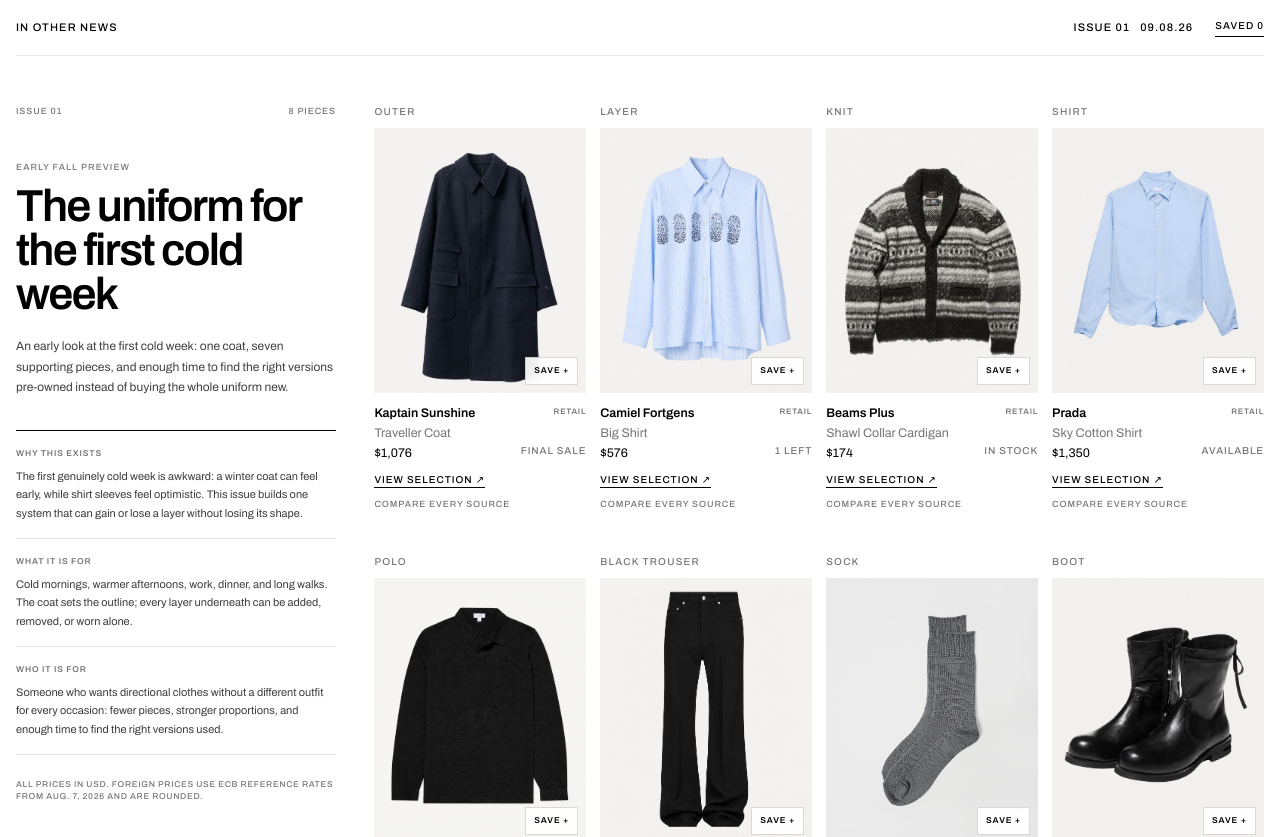
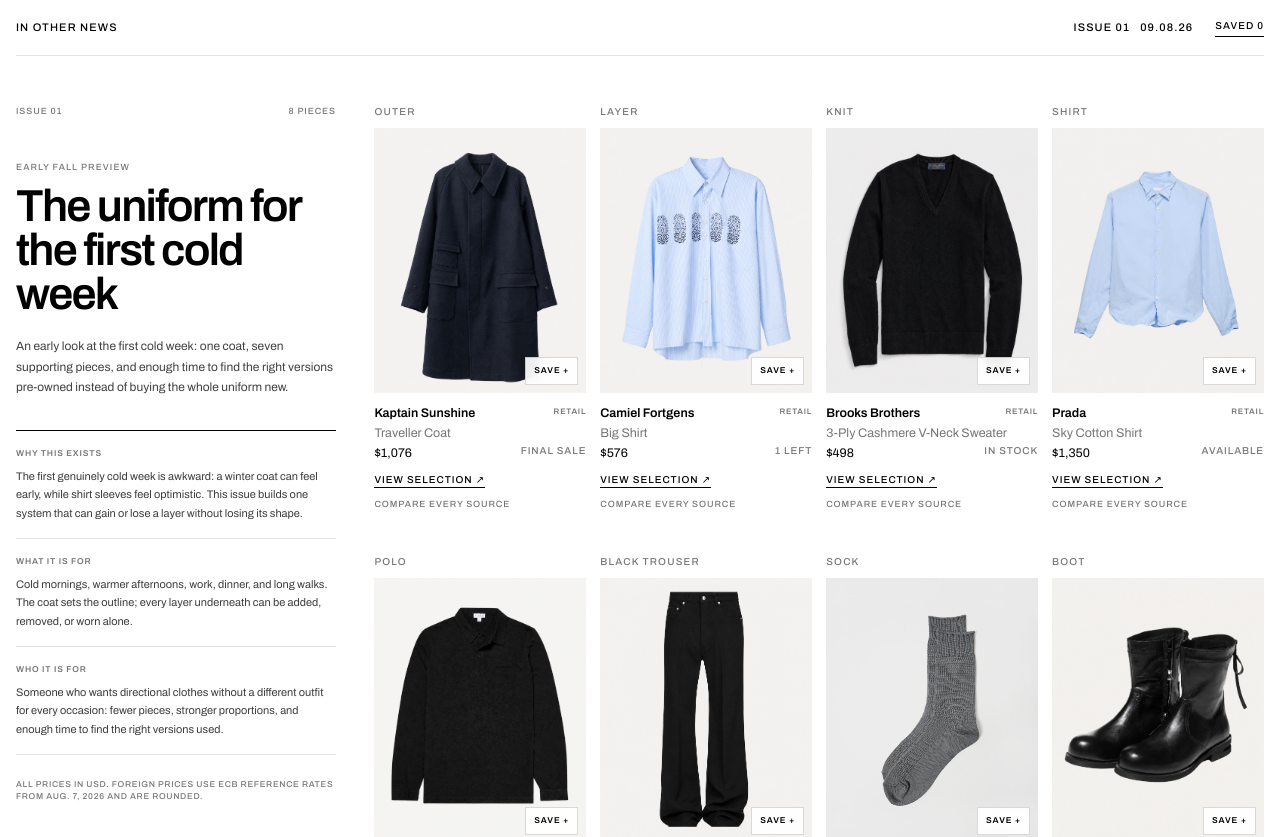
Before and after one commit to henrygreelis-glitch/in-other-news, a Next.js app: page / in a window 1280 px wide. Shown: the top 837 px of the page. Built offline with nearby package versions, Linux system fonts and the light colour scheme.

Commit message:
Swap in Brooks Brothers cashmere knit

```diff
--- a/issue.jsx
+++ b/issue.jsx
@@ -154,26 +154,27 @@ export const PICKS = [
     alternatives: [],
   }),
   definePiece({
-    id: "beams-plus-shawl-cardigan",
+    id: "brooks-brothers-cashmere-v-neck",
+    legacy_ids: ["beams-plus-shawl-cardigan"],
     slot: "Knit",
     ebay_search_href:
-      "https://www.ebay.com/sch/i.html?_nkw=BEAMS+PLUS+Shawl+Collar+Cardigan&_sacat=0&LH_ItemCondition=3000",
+      "https://www.ebay.com/sch/i.html?_nkw=Brooks+Brothers+3-Ply+Cashmere+V-Neck+Sweater+Black+MS01260&_sacat=0&LH_ItemCondition=3000",
     why_selected:
-      "Reads as tailoring from the front and a sweatshirt from behind. The closer body goes under the coat without adding bulk.",
+      "The deep V leaves the blue shirt visible while the black cashmere connects the top half to the denim and boots. Its clean shape adds warmth without another bulky collar.",
     why_this_source:
-      "BEAMS sizing can be difficult to translate secondhand. The original listing gives the most useful baseline for choosing the correct size before hunting for a used one.",
+      "The dense 3-ply cashmere is the reason to choose this version: it behaves like a proper layer instead of a fragile luxury basic. Buying it new also avoids stretched necklines and hidden knit damage.",
     hero: {
-      id: "beams-shawl-cardigan-38150255148",
+      id: "brooks-brothers-ms01260-black",
       source_type: "retail",
-      source: "BEAMS",
-      brand: "Beams Plus",
-      item: "Shawl Collar Cardigan",
-      price: "$174",
+      source: "Brooks Brothers",
+      brand: "Brooks Brothers",
+      item: "3-Ply Cashmere V-Neck Sweater",
+      price: "$498",
       condition: "New",
-      sizes_available: "Check retailer",
+      sizes_available: "XS–XXL",
       status: "In stock",
-      href: "https://www.beams.co.jp/item/beamsplus/tops/38150255148/",
-      image: "/products/shawl-cardigan-clean.jpg",
+      href: "https://www.brooksbrothers.com/3-ply-cashmere-v-neck-sweater/MS01260.html?dwvar_MS01260_Color=BLCK&quantity=1",
+      image: "/products/brooks-brothers-cashmere-v-neck-clean.jpg",
     },
     alternatives: [],
   }),
```
Also changed, not shown: public/products/brooks-brothers-cashmere-v-neck-clean.jpg (added).
